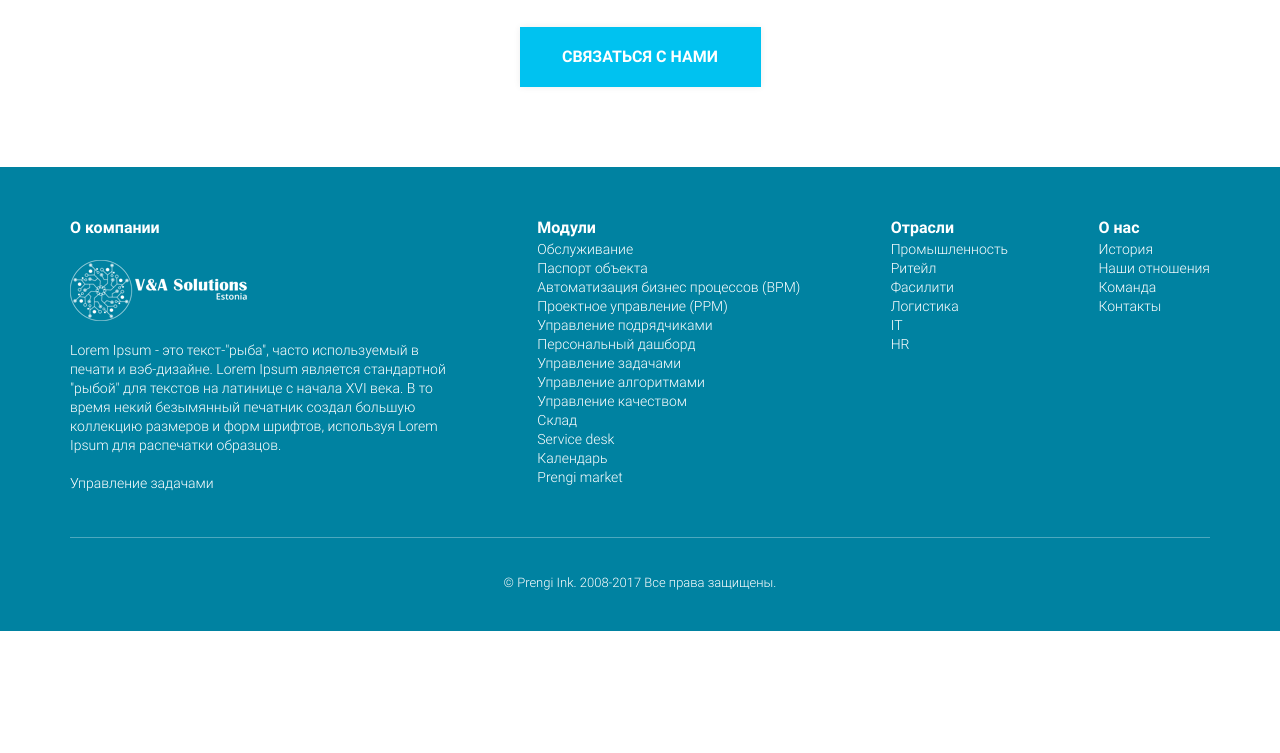
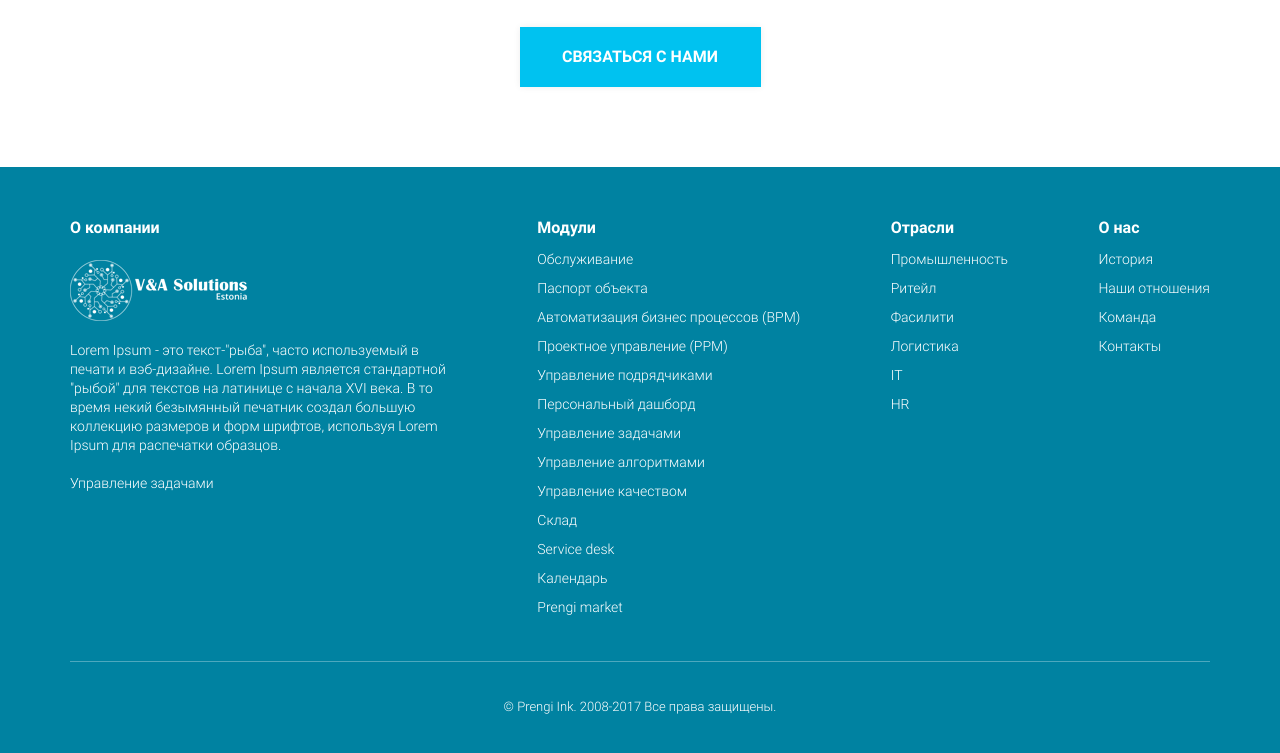
Before and after one commit to ColaCat27/prengi, a website: page src/index.html in a window 1280 px wide. Shown: the part 5146-5899 px from the top of the page. Before the commit the page ends 5777 px from the top, so only its background shows below. Drawn offline with nearby package versions, Linux system fonts and the light colour scheme; files that its build step writes are made by us from their sources.

Commit message:
edit footer link

```diff
--- a/src/sass/blocks/_footer.scss
+++ b/src/sass/blocks/_footer.scss
@@ -31,6 +31,8 @@
         margin-top: 20px;
     }
     &__link {
+        display: block;
+        margin-top: 10px;
         color: #ffffff;
         font-size: 14px;
         font-weight: 300;
```
Also changed, not shown: dist/css/style.min.css.
